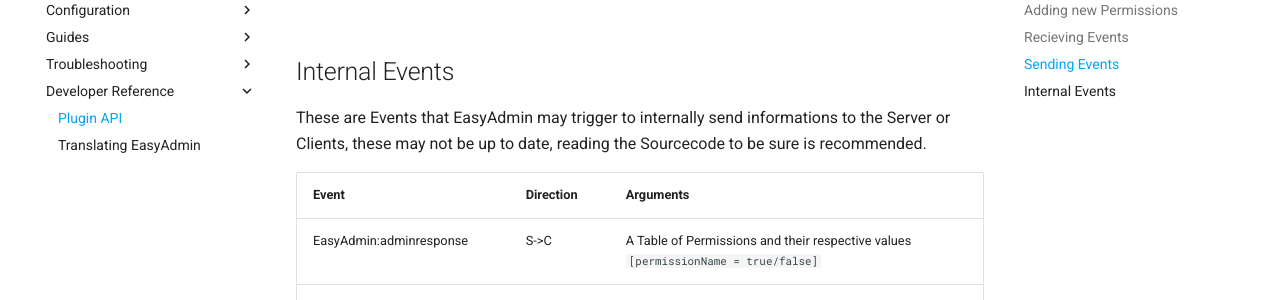
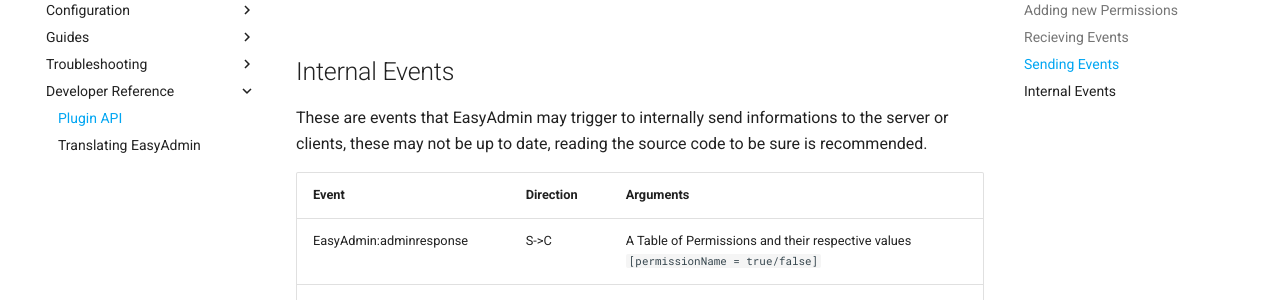
Before and after one commit to Blumlaut/EasyAdmin-docs, an MkDocs documentation site: the page built from docs/plugins.md, in a window 1280 px wide and 900 px high, scrolled down 4713 px. Shown: the part 152-452 px from the top of the window. Built offline with MkDocs 1.6.1 and Material for MkDocs 9.7.7, drawn with Linux system fonts in a browser that asks for light colours; comment, search, counter and statistics services are not loaded; some of the changed text lies outside the part shown.

Commit message:
fix(plugins): some typos

```diff
--- a/docs/plugins.md
+++ b/docs/plugins.md
@@ -70,7 +70,7 @@ You can then use the permission you added by simply checking it server-side usin
 
 ## Recieving Events
 
-These are the Events that your Script can recieve and use, but should never trigger.
+These are the events that your script can recieve and use, but should never trigger.
 
 
 |                 Event                  | Arguments | Function |
@@ -102,7 +102,7 @@ EasyAdmin has a powerful API with which you can already do lots of things, here
 
 ## Internal Events
 
-These are Events that EasyAdmin may trigger to internally send informations to the Server or Clients, these may not be up to date, reading the Sourcecode to be sure is recommended.
+These are events that EasyAdmin may trigger to internally send informations to the server or clients, these may not be up to date, reading the source code to be sure is recommended.
 
 | Event | Direction | Arguments |
 |-------|-------|-------|
```
